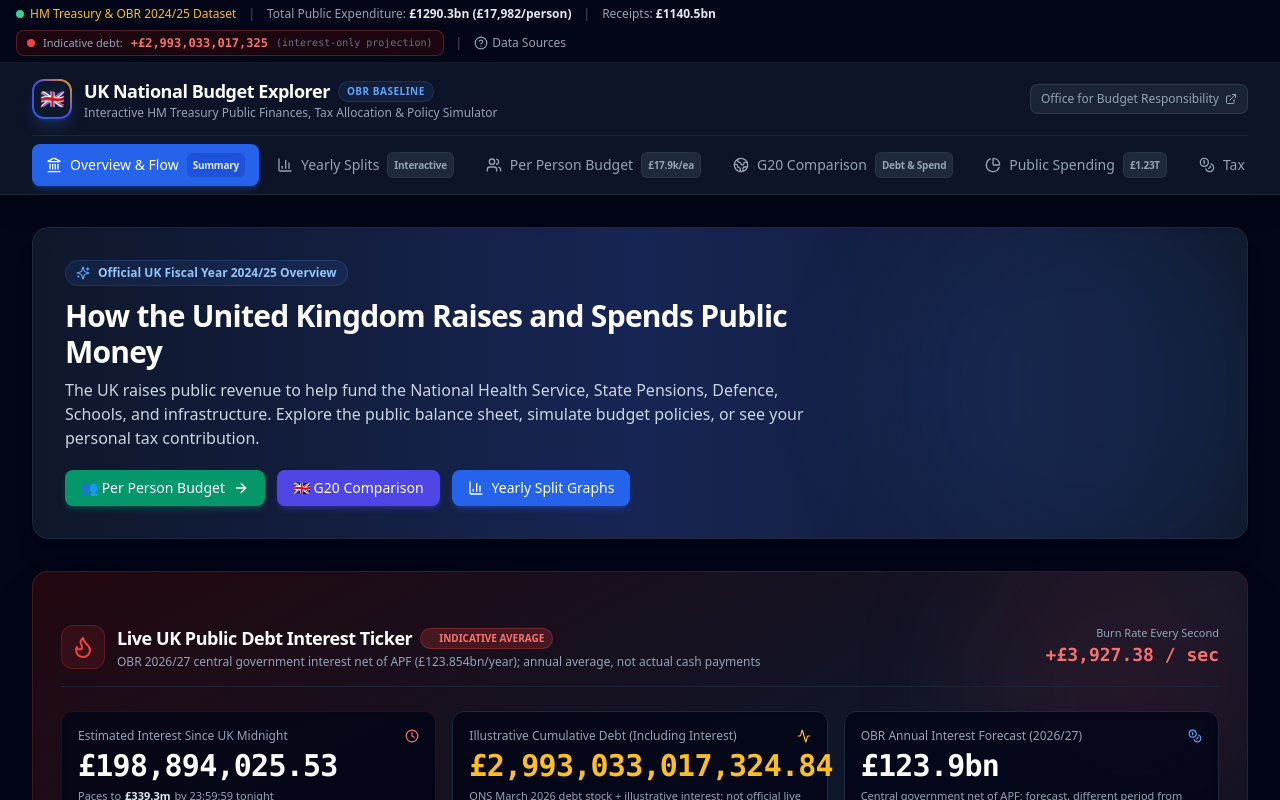
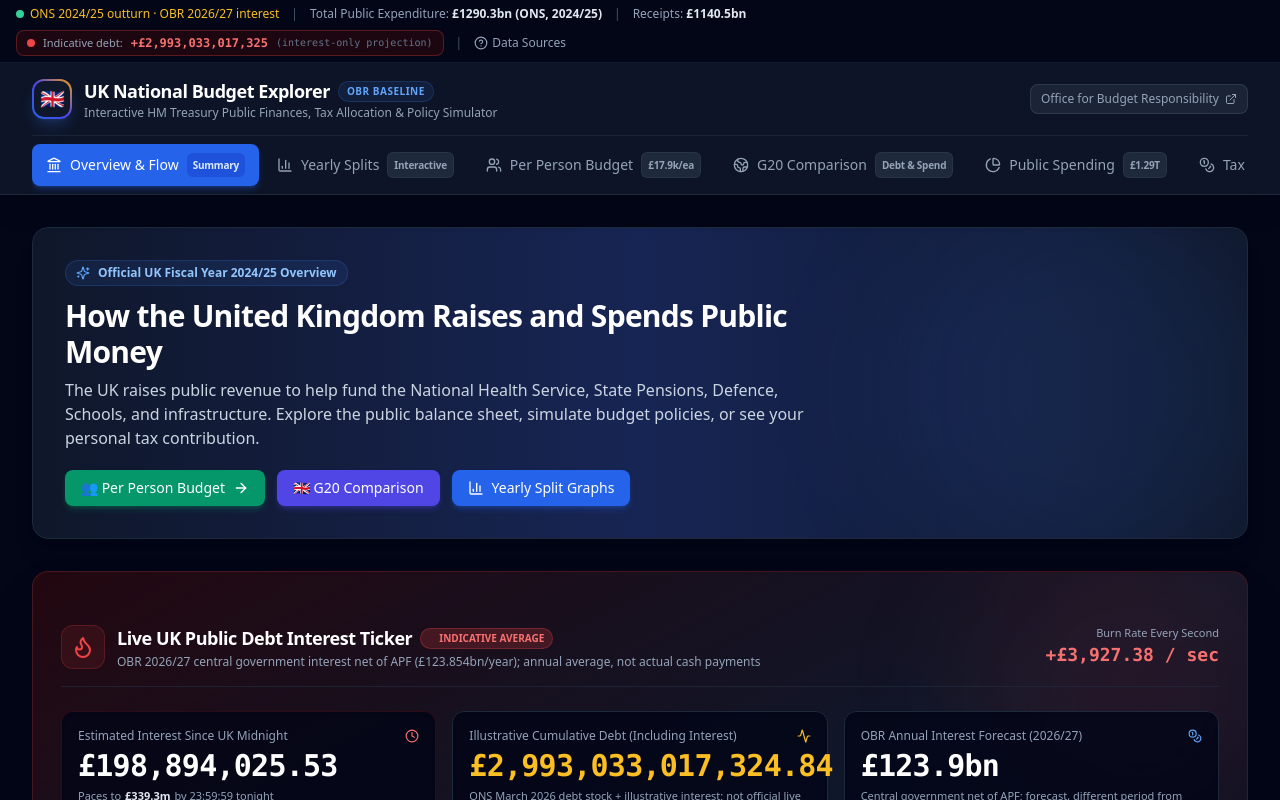
Before and after one commit to peterlewis-create/uk-budget, a React (Vite) app: page / in a window 1280 px wide. Shown: the top 800 px of the page. Built offline with nearby package versions, Linux system fonts and the light colour scheme.

Commit message:
Align existing UI text to ONS verified outturn and label unverified estimates

```diff
--- a/src/components/Header.tsx
+++ b/src/components/Header.tsx
@@ -29,7 +29,7 @@ export const Header: React.FC<HeaderProps> = ({ activeTab, setActiveTab, onOpenA
     { id: 'yearly_splits', label: 'Yearly Splits', icon: BarChart3, badge: 'Interactive' },
     { id: 'per_person', label: 'Per Person Budget', icon: Users, badge: '£17.9k/ea' },
     { id: 'g20', label: 'G20 Comparison', icon: Globe2, badge: 'Debt & Spend' },
-    { id: 'spending', label: 'Public Spending', icon: PieChart, badge: '£1.23T' },
+    { id: 'spending', label: 'Public Spending', icon: PieChart, badge: '£1.29T' },
     { id: 'revenue', label: 'Tax Receipts', icon: Coins, badge: '£1.14T' },
     { id: 'calculator', label: 'Where My Tax Goes', icon: Receipt, badge: 'Personal' },
     { id: 'simulator', label: 'Chancellor Simulator', icon: Sliders, badge: 'Interactive' },
@@ -43,10 +43,10 @@ export const Header: React.FC<HeaderProps> = ({ activeTab, setActiveTab, onOpenA
         <div className="flex items-center gap-3">
           <span className="inline-flex items-center gap-1.5 font-medium text-amber-400">
             <span className="w-2 h-2 rounded-full bg-emerald-400 animate-pulse"></span>
-            HM Treasury & OBR 2024/25 Dataset
+            ONS 2024/25 outturn · OBR 2026/27 interest
           </span>
           <span className="hidden sm:inline text-slate-600">|</span>
-          <span className="hidden sm:inline">Total Public Expenditure: <strong className="text-slate-200">£{UK_FISCAL_TOTALS.totalSpending.toFixed(1)}bn (£17,982/person)</strong></span>
+          <span className="hidden sm:inline">Total Public Expenditure: <strong className="text-slate-200">£{UK_FISCAL_TOTALS.totalSpending.toFixed(1)}bn (ONS, 2024/25)</strong></span>
           <span className="hidden md:inline text-slate-600">|</span>
           <span className="hidden md:inline">Receipts: <strong className="text-slate-200">£{UK_FISCAL_TOTALS.totalReceipts.toFixed(1)}bn</strong></span>
         </div>
```
